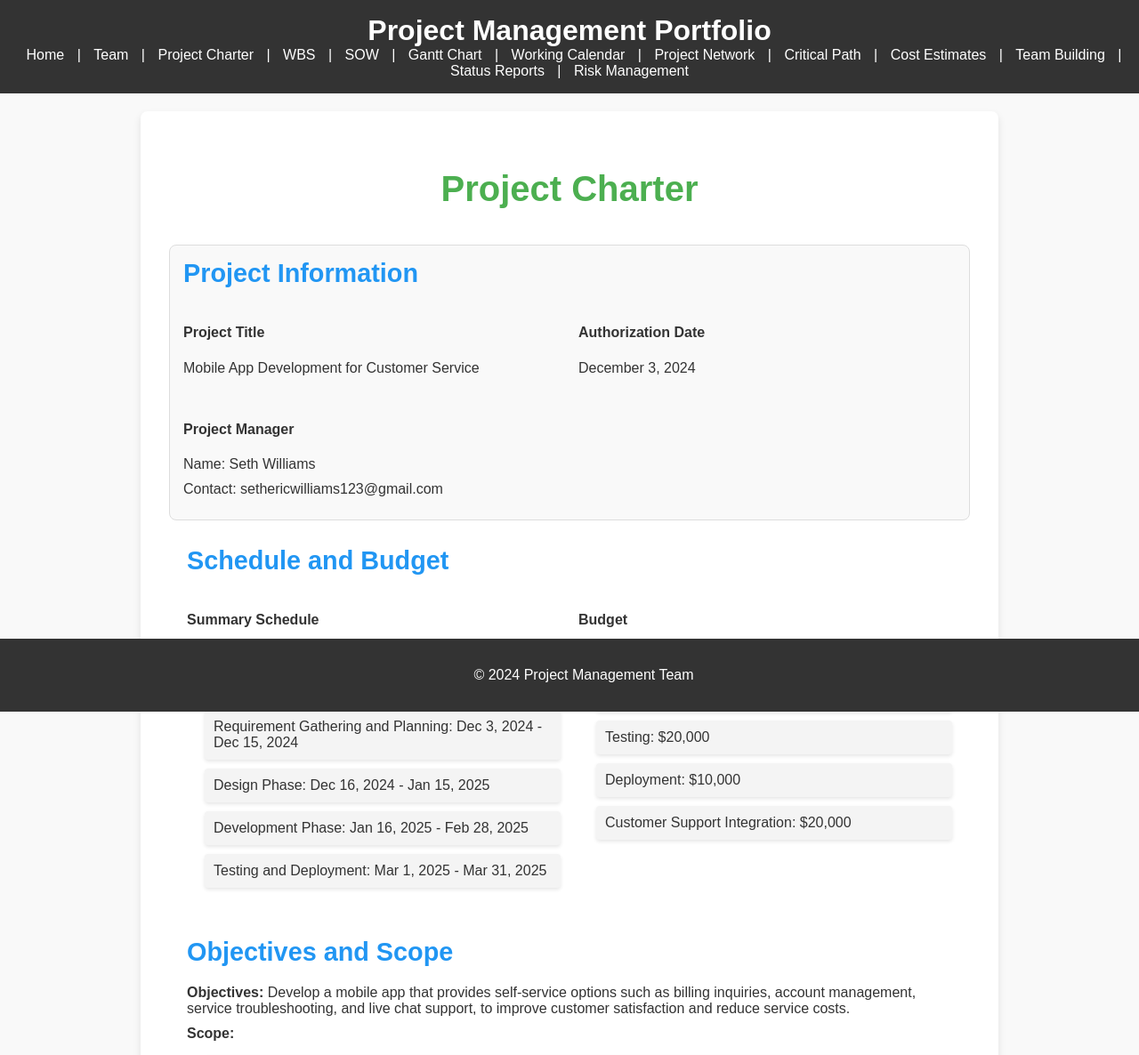
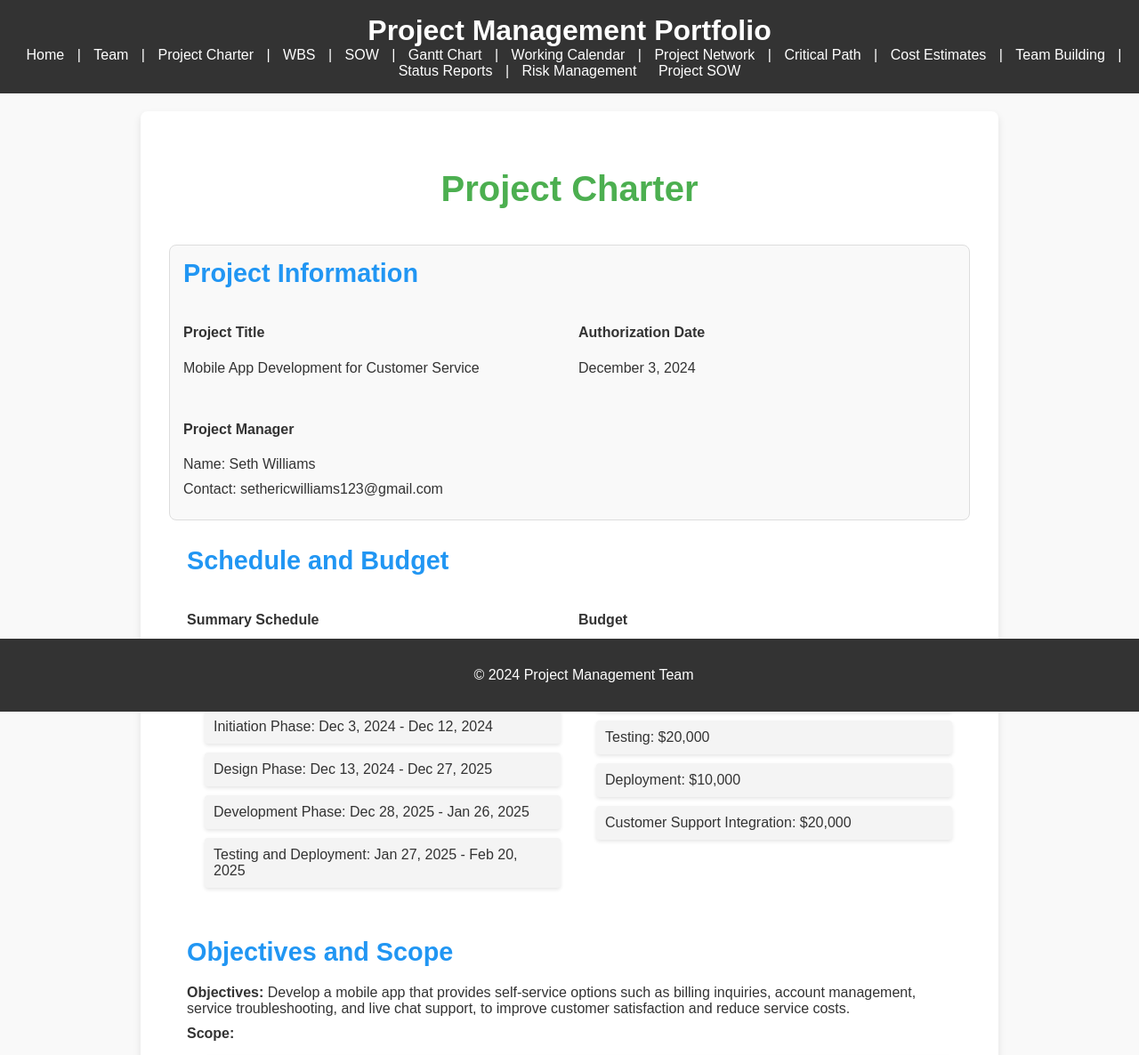
Before and after one commit to ninjashark121/project-management-final, a Flask app: page /project-charter in a window 1280 px wide. Shown: the top 1186 px of the page at 89% size. Run offline with Flask 3, Linux system fonts and the light colour scheme.

Commit message:
the final commit

```diff
--- a/app/app.py
+++ b/app/app.py
@@ -75,6 +75,11 @@
 def project_charter():
     return render_template('project_charter.html')
 
+@app.route('/project-sow')
+def project_sow():
+    return render_template('project_sow.html')
+
+
 
 # Route: Work Breakdown Structure (WBS)
 @app.route('/wbs')
@@ -96,40 +101,43 @@
 def gantt_chart():
     # Task Data for Gantt Chart
     data = [
-        # Initiation Phase
-        {"Task": "Initiation", "Start": "2025-01-01", "Finish": "2025-01-14", "Resource": "Initiation"},
-        {"Task": "Define Project Goals and Scope", "Start": "2025-01-01", "Finish": "2025-01-04", "Resource": "Initiation"},
-        {"Task": "Assemble Project Team", "Start": "2025-01-05", "Finish": "2025-01-07", "Resource": "Initiation"},
-        {"Task": "Approve Budget and Timeline", "Start": "2025-01-08", "Finish": "2025-01-10", "Resource": "Initiation"},
-        {"Task": "Assess Feasibility and Risks", "Start": "2025-01-11", "Finish": "2025-01-14", "Resource": "Initiation"},
+        # Initiation Phase (10 days)
+        {"Task": "Initiation", "Start": "2024-12-03", "Finish": "2024-12-12", "Resource": "Initiation"},
+        {"Task": "Define Project Goals and Scope", "Start": "2024-12-03", "Finish": "2024-12-05", "Resource": "Initiation"},
+        {"Task": "Identify key objectives", "Start": "2024-12-03", "Finish": "2024-12-04", "Resource": "Initiation"},
+        {"Task": "Define app features and functionality", "Start": "2024-12-04", "Finish": "2024-12-05", "Resource": "Initiation"},
+        {"Task": "Set project boundaries", "Start": "2024-12-05", "Finish": "2024-12-06", "Resource": "Initiation"},
+        {"Task": "Assemble Project Team", "Start": "2024-12-06", "Finish": "2024-12-07", "Resource": "Initiation"},
+        {"Task": "Approve Budget and Timeline", "Start": "2024-12-08", "Finish": "2024-12-09", "Resource": "Initiation"},
+        {"Task": "Assess Feasibility and Risks", "Start": "2024-12-10", "Finish": "2024-12-12", "Resource": "Initiation"},
 
-        # Planning Phase
-        {"Task": "Planning", "Start": "2025-01-15", "Finish": "2025-01-28", "Resource": "Planning"},
-        {"Task": "Gather Requirements", "Start": "2025-01-15", "Finish": "2025-01-18", "Resource": "Planning"},
-        {"Task": "Create Detailed Project Plan", "Start": "2025-01-19", "Finish": "2025-01-22", "Resource": "Planning"},
-        {"Task": "Design Mobile App", "Start": "2025-01-23", "Finish": "2025-01-25", "Resource": "Planning"},
-        {"Task": "Plan Testing and Deployment", "Start": "2025-01-26", "Finish": "2025-01-28", "Resource": "Planning"},
+        # Planning Phase (15 days)
+        {"Task": "Planning", "Start": "2024-12-13", "Finish": "2024-12-27", "Resource": "Planning"},
+        {"Task": "Gather Requirements", "Start": "2024-12-13", "Finish": "2024-12-16", "Resource": "Planning"},
+        {"Task": "Create Detailed Project Plan", "Start": "2024-12-17", "Finish": "2024-12-19", "Resource": "Planning"},
+        {"Task": "Design Mobile App", "Start": "2024-12-20", "Finish": "2024-12-23", "Resource": "Planning"},
+        {"Task": "Plan Testing and Deployment", "Start": "2024-12-24", "Finish": "2024-12-27", "Resource": "Planning"},
 
-        # Execution Phase
-        {"Task": "Execution", "Start": "2025-02-01", "Finish": "2025-02-20", "Resource": "Execution"},
-        {"Task": "Develop Mobile App", "Start": "2025-02-01", "Finish": "2025-02-10", "Resource": "Execution"},
-        {"Task": "Test Application", "Start": "2025-02-11", "Finish": "2025-02-15", "Resource": "Execution"},
-        {"Task": "Integrate Customer Support Features", "Start": "2025-02-16", "Finish": "2025-02-18", "Resource": "Execution"},
-        {"Task": "Prepare for Deployment", "Start": "2025-02-19", "Finish": "2025-02-20", "Resource": "Execution"},
+        # Execution Phase (30 days)
+        {"Task": "Execution", "Start": "2024-12-28", "Finish": "2025-01-26", "Resource": "Execution"},
+        {"Task": "Develop Mobile App", "Start": "2024-12-28", "Finish": "2025-01-14", "Resource": "Execution"},
+        {"Task": "Test Application", "Start": "2025-01-15", "Finish": "2025-01-20", "Resource": "Execution"},
+        {"Task": "Integrate Customer Support Features", "Start": "2025-01-21", "Finish": "2025-01-24", "Resource": "Execution"},
+        {"Task": "Prepare for Deployment", "Start": "2025-01-25", "Finish": "2025-01-26", "Resource": "Execution"},
 
-        # Control Phase
-        {"Task": "Control", "Start": "2025-02-01", "Finish": "2025-02-25", "Resource": "Control"},
-        {"Task": "Monitor Development Progress", "Start": "2025-02-01", "Finish": "2025-02-15", "Resource": "Control"},
-        {"Task": "Manage Feature Changes", "Start": "2025-02-16", "Finish": "2025-02-20", "Resource": "Control"},
-        {"Task": "Mitigate Risks", "Start": "2025-02-15", "Finish": "2025-02-22", "Resource": "Control"},
-        {"Task": "Ensure Quality Standards", "Start": "2025-02-16", "Finish": "2025-02-25", "Resource": "Control"},
+        # Control Phase (15 days)
+        {"Task": "Control", "Start": "2025-01-27", "Finish": "2025-02-10", "Resource": "Control"},
+        {"Task": "Monitor Development Progress", "Start": "2025-01-27", "Finish": "2025-02-02", "Resource": "Control"},
+        {"Task": "Manage Feature Changes", "Start": "2025-02-03", "Finish": "2025-02-05", "Resource": "Control"},
+        {"Task": "Mitigate Risks", "Start": "2025-02-06", "Finish": "2025-02-08", "Resource": "Control"},
+        {"Task": "Ensure Quality Standards", "Start": "2025-02-09", "Finish": "2025-02-10", "Resource": "Control"},
 
-        # Closure Phase
-        {"Task": "Closure", "Start": "2025-02-25", "Finish": "2025-03-01", "Resource": "Closure"},
-        {"Task": "Deploy Application", "Start": "2025-02-25", "Finish": "2025-02-26", "Resource": "Closure"},
-        {"Task": "Transition to Support Team", "Start": "2025-02-27", "Finish": "2025-02-28", "Resource": "Closure"},
-        {"Task": "Gather Feedback and Lessons Learned", "Start": "2025-02-28", "Finish": "2025-02-28", "Resource": "Closure"},
-        {"Task": "Conduct Project Closeout Meeting", "Start": "2025-03-01", "Finish": "2025-03-01", "Resource": "Closure"}
+        # Closure Phase (10 days)
+        {"Task": "Closure", "Start": "2025-02-11", "Finish": "2025-02-20", "Resource": "Closure"},
+        {"Task": "Deploy Application", "Start": "2025-02-11", "Finish": "2025-02-12", "Resource": "Closure"},
+        {"Task": "Transition to Support Team", "Start": "2025-02-13", "Finish": "2025-02-14", "Resource": "Closure"},
+        {"Task": "Gather Feedback and Lessons Learned", "Start": "2025-02-15", "Finish": "2025-02-16", "Resource": "Closure"},
+        {"Task": "Conduct Project Closeout Meeting", "Start": "2025-02-17", "Finish": "2025-02-20", "Resource": "Closure"}
     ]
 
     # Create DataFrame
@@ -152,13 +160,15 @@
         xaxis=dict(showgrid=True),
         yaxis=dict(autorange="reversed"),
         bargap=0.2,
-        height=600
+        height=1000
     )
 
     # Convert plot to HTML
     gantt_chart_html = fig.to_html(full_html=False)
 
     return render_template('gantt_chart.html', gantt_chart=Markup(gantt_chart_html))
+
+
 
 
 
--- a/app/templates/base.html
+++ b/app/templates/base.html
@@ -23,6 +23,8 @@
             <a href="/team-building">Team Building</a> |
             <a href="/status-reports">Status Reports</a> |
             <a href="/risk-management">Risk Management</a>
+            <a href="{{ url_for('project_sow') }}">Project SOW</a>
+
         </nav>
     </header>
     <main>
--- a/app/templates/project_charter.html
+++ b/app/templates/project_charter.html
@@ -29,12 +29,12 @@
     <div class="info-grid">
         <div>
             <h4>Summary Schedule</h4>
-            <p>The project will begin on December 3, 2024, and is scheduled for completion by March 31, 2025. Key milestones include:</p>
+            <p>The project will begin on December 3, 2024, and is scheduled for completion by February 20, 2025. Key milestones include:</p>
             <ul>
-                <li>Requirement Gathering and Planning: Dec 3, 2024 - Dec 15, 2024</li>
-                <li>Design Phase: Dec 16, 2024 - Jan 15, 2025</li>
-                <li>Development Phase: Jan 16, 2025 - Feb 28, 2025</li>
-                <li>Testing and Deployment: Mar 1, 2025 - Mar 31, 2025</li>
+                <li>Initiation Phase: Dec 3, 2024 - Dec 12, 2024</li>
+                <li>Design Phase: Dec 13, 2024 - Dec 27, 2025</li>
+                <li>Development Phase: Dec 28, 2025 - Jan 26, 2025</li>
+                <li>Testing and Deployment: Jan 27, 2025 - Feb 20, 2025</li>
             </ul>
         </div>
         <div>
@@ -101,11 +101,12 @@
             <h4>Constraints</h4>
             <ul>
                 <li>The budget is limited to $100,000.</li>
-                <li>The app must be deployed by March 31, 2025.</li>
+                <li>The app must be deployed by February 20, 2025.</li>
                 <li>Integration with customer support systems must not exceed 20% of the timeline.</li>
             </ul>
         </div>
     </div>
+
 </section>
 
 <!-- Roles and Responsibilities -->
@@ -132,9 +133,9 @@
     <p>The stakeholders, including project sponsors and department heads, have reviewed and approved this project charter as of December 3, 2024.</p>
     <p><strong>Signatures:</strong></p>
     <ul class="styled-list">
-        <li>______________________ (Project Sponsor)</li>
-        <li>______________________ (Department Head)</li>
-        <li>______________________ (Project Manager)</li>
+        <li>__Billie Jean__ (Project Sponsor)</li>
+        <li>__Michael Jackson___ (Department Head)</li>
+        <li>__Mariah Carey_____ (Project Manager)</li>
     </ul>
 </section>
 {% endblock %}
--- a/app/templates/team.html
+++ b/app/templates/team.html
@@ -3,8 +3,7 @@
 {% block content %}
 <h2>Meet the Team</h2>
 <ul>
-    <li>Member 1: Role - Contributions</li>
-    <li>Member 2: Role - Contributions</li>
-    <li>Member 3: Role - Contributions</li>
+    <li>Seth Williams: Project Manager, Designer, Researcher, Developer - Everything that is included in the website is created and maintained by Seth Williams.</li>
+
 </ul>
 {% endblock %}
```
Also changed, not shown: app/templates/cost_estimates.html (+14 -0 lines), app/templates/project_sow.html (added, +90 -0 lines), app/templates/sow.html (+8 -8 lines).
